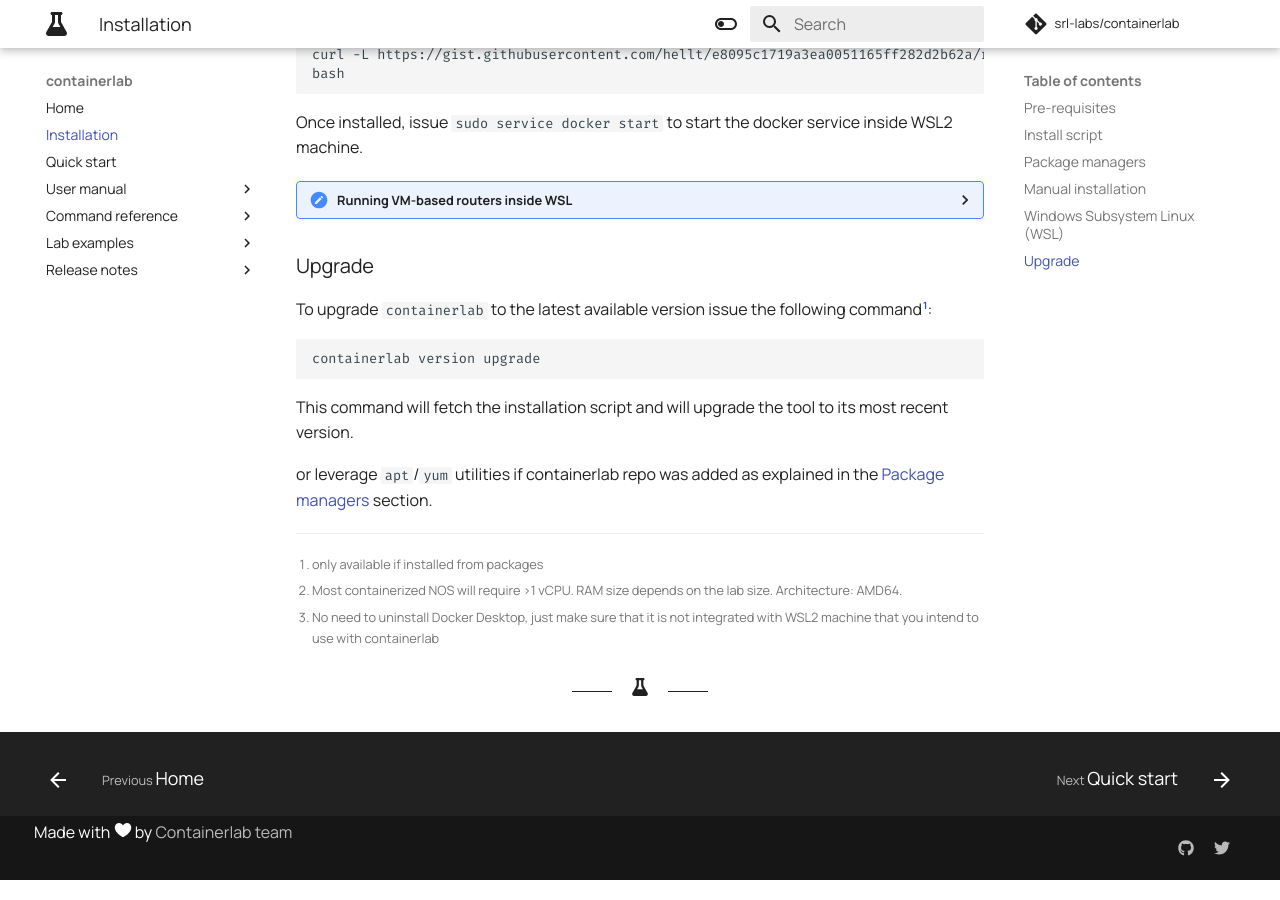
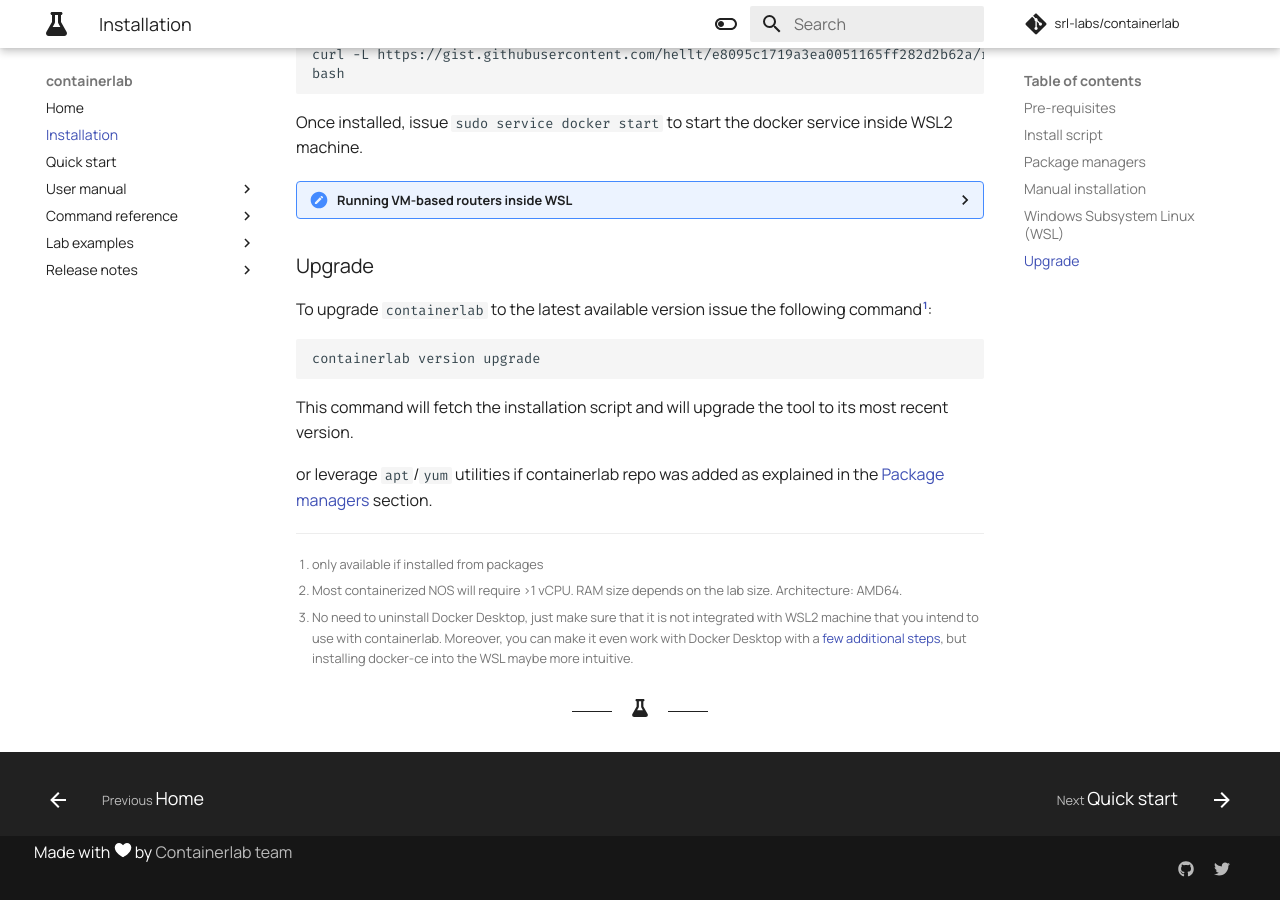
Before and after one commit to srl-labs/containerlab, an MkDocs documentation site: the page built from docs/install.md, in a window 1280 px wide and 900 px high, scrolled down 2029 px. Built offline with MkDocs 1.6.1 and Material for MkDocs 9.7.7, drawn with Linux system fonts in a browser that asks for light colours; comment, search, counter and statistics services are not loaded.

Commit message:
added a note on docker desktop

```diff
--- a/docs/install.md
+++ b/docs/install.md
@@ -112,4 +112,4 @@ or leverage `apt`/`yum` utilities if containerlab repo was added as explained in
 
 [^1]: only available if installed from packages
 [^2]: Most containerized NOS will require >1 vCPU. RAM size depends on the lab size. Architecture: AMD64.
-[^3]: No need to uninstall Docker Desktop, just make sure that it is not integrated with WSL2 machine that you intend to use with containerlab
+[^3]: No need to uninstall Docker Desktop, just make sure that it is not integrated with WSL2 machine that you intend to use with containerlab. Moreover, you can make it even work with Docker Desktop with a [few additional steps](https://twitter.com/networkop1/status/1380976461641834500/photo/1), but installing docker-ce into the WSL maybe more intuitive.
```
